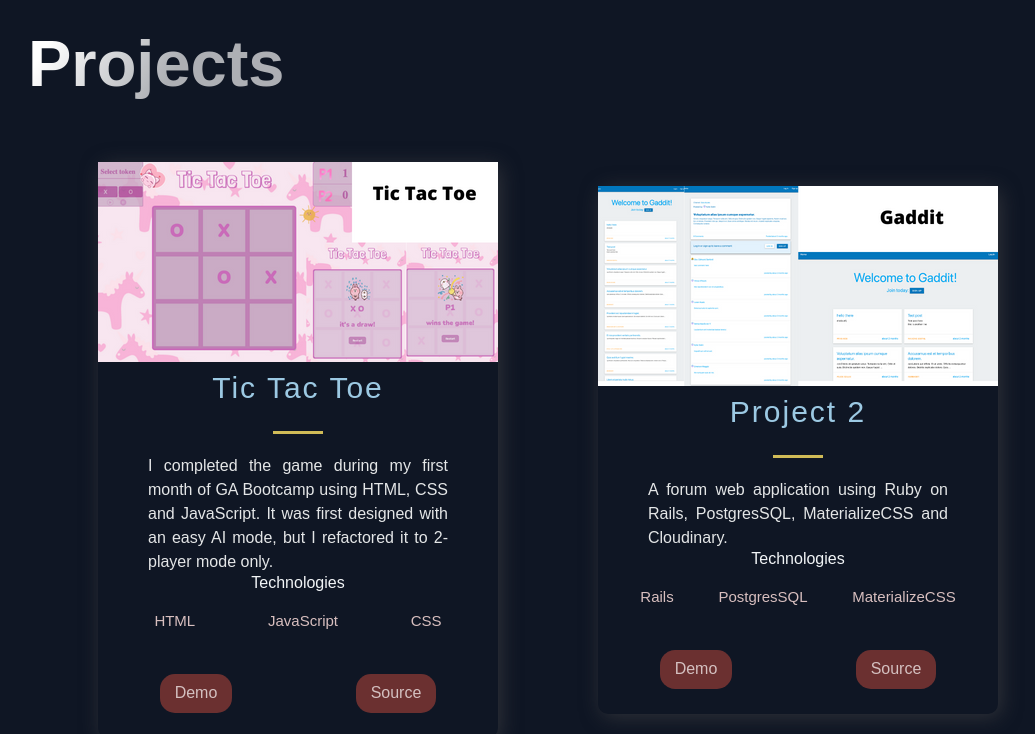
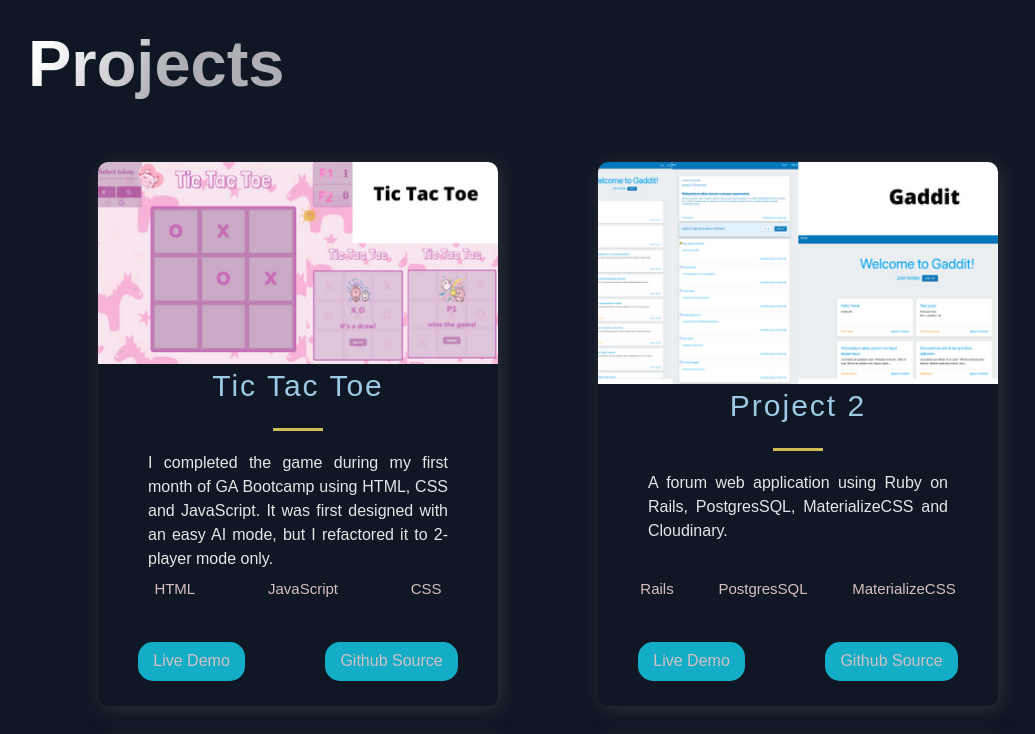
Before and after one commit to Lyndating/portfolio, a Next.js app: page / in a window 1280 px wide. Shown: the part 660-1394 px from the top of the page, without its empty margins (92-1127 px from the left). Built offline with nearby package versions, Linux system fonts and the light colour scheme.

Commit message:
set up project components, data and styles

```diff
--- a/src/components/Projects/Projects.js
+++ b/src/components/Projects/Projects.js
@@ -3,41 +3,35 @@ import { Section, SectionDivider, SectionTitle } from '../../styles/GlobalCompon
 import { BlogCard, CardInfo, ExternalLinks, GridContainer, HeaderThree, Hr, Tag, TagList, TitleContent, UtilityList, Img } from './ProjectsStyles';
 import { projectList } from '../data/Data';
 
-
 const Projects = () => (
-
   <Section nopadding id="projects">
-        <SectionDivider/>
+    <SectionDivider />
     <SectionTitle main>Projects</SectionTitle>
-        <GridContainer>
-            {projectList.map(project => (
-                <BlogCard key={project.id}>
-                    <Img src={project.image}/>
+    <GridContainer >
+      {projectList.map(({id, image,title,description, tags, source, demo}) => {
+        return (
+          <BlogCard key={id} className="project-card">
+          <Img src={image} />
             <TitleContent>
-                        <HeaderThree title>
-                            {project.title}
-                        </HeaderThree>
-                        <Hr/>
+              <HeaderThree title>{title}</HeaderThree>
+              <Hr />
             </TitleContent>
-                    <CardInfo>
-                        {project.description}
-                    </CardInfo>
+            <CardInfo className="card-info">{description}</CardInfo>
             <div>
-                        <TitleContent>Technologies</TitleContent>
+              {/* <TitleContent>Stack</TitleContent> */}
               <TagList>
-                            {project.tags.map((tag, i)=>(
-                                <Tag key={i}>{tag}</Tag>
-                            ))}
+                {tags.map((t, i) => {
+                  return <Tag key={i}>{t}</Tag>;
+                })}
               </TagList>
             </div>
             <UtilityList>
-                        <ExternalLinks href={project.demo}>Demo</ExternalLinks>
-                        <ExternalLinks href={project.source}>Source</ExternalLinks>
+              <ExternalLinks href={demo}>Live Demo</ExternalLinks>
+              <ExternalLinks href={source}>Github Source</ExternalLinks>
             </UtilityList>
           </BlogCard>
-            ))
-
-            }
+        );
+      })}
     </GridContainer>
   </Section>
 );
--- a/src/components/Projects/ProjectsStyles.js
+++ b/src/components/Projects/ProjectsStyles.js
@@ -36,6 +36,7 @@ export const TitleContent = styled.div`
   z-index: 20;
   width: 100%;
 `;
+
 
 export const HeaderThree = styled.h3`
   font-weight: 500;
@@ -77,6 +78,7 @@ export const CardInfo = styled.p`
 }
 `;
 
+
 export const UtilityList = styled.ul`
   list-style-type: none;
   padding: 0;
@@ -89,11 +91,11 @@ export const ExternalLinks = styled.a`
 color:#d4c0c0;
 font-size: 1.6rem;
 padding:1rem 1.5rem;
-    background: #6b3030;
+background: #13ADC7;
 border-radius: 15px;
 transition: 0.5s;
 &:hover{
-        background: #801414;
+  background: #945DD6;
 }
 `;
 
@@ -105,4 +107,4 @@ export const TagList = styled.ul`
 export const Tag = styled.li`
 color: #d8bfbf;
 font-size: 1.5rem;
-`;
+`
```
Lines whose indentation alone changed are shown as unchanged.
